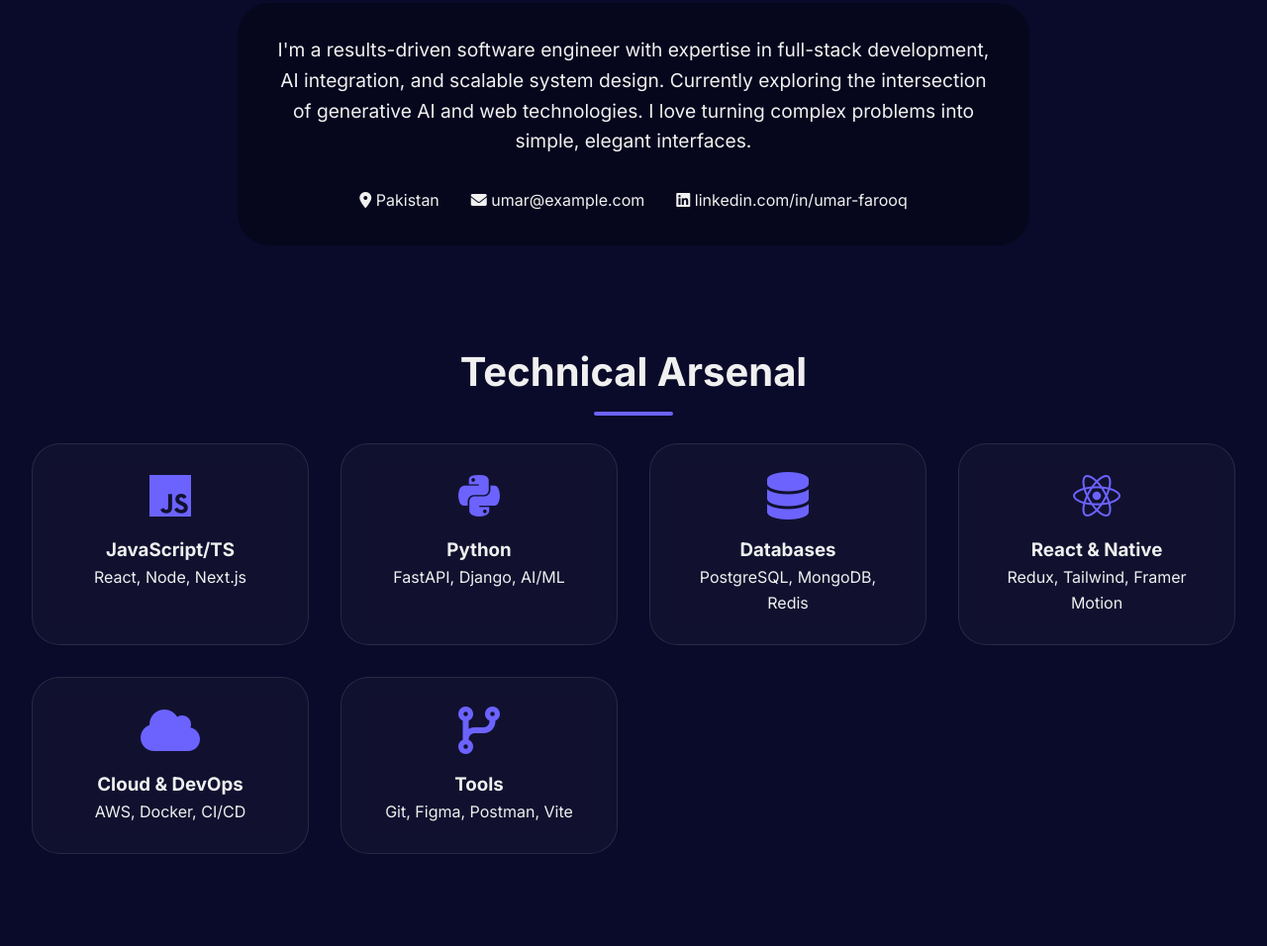
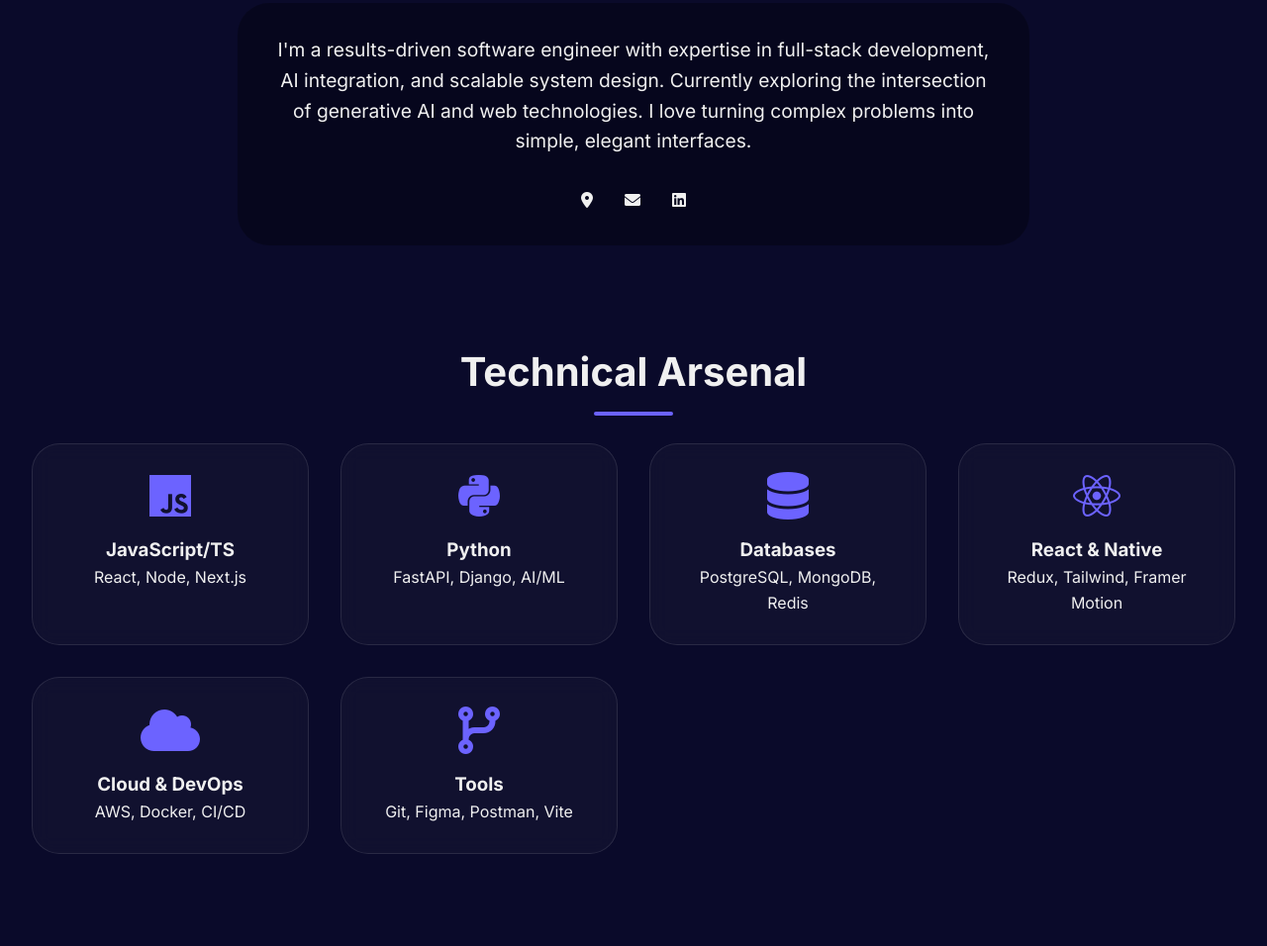
Before and after one commit to umarfarooqoq90368-prog/Umar, a plain HTML site: page index.html in a window 1280 px wide. Shown: the part 1045-2001 px from the top of the page at 99% size. Drawn offline with Linux system fonts and the light colour scheme.

Commit message:
Update index.html

```diff
--- a/index.html
+++ b/index.html
@@ -386,9 +386,9 @@
         <div style="max-width: 800px; margin: 0 auto; text-align: center; background: rgba(0,0,0,0.3); padding: 2rem; border-radius: 32px;">
             <p style="font-size: 1.2rem;">I'm a results-driven software engineer with expertise in full-stack development, AI integration, and scalable system design. Currently exploring the intersection of generative AI and web technologies. I love turning complex problems into simple, elegant interfaces.</p>
             <div style="display: flex; justify-content: center; gap: 2rem; margin-top: 2rem; flex-wrap: wrap;">
-                <div><i class="fas fa-map-marker-alt"></i> Pakistan</div>
-                <div><i class="fas fa-envelope"></i> umar@example.com</div>
-                <div><i class="fab fa-linkedin"></i> linkedin.com/in/umar-farooq</div>
+                <div><i class="fas fa-map-marker-alt"></i> </div>
+                <div><i class="fas fa-envelope"></i> </div>
+                <div><i class="fab fa-linkedin"></i> </div>
             </div>
         </div>
     </section>
```
